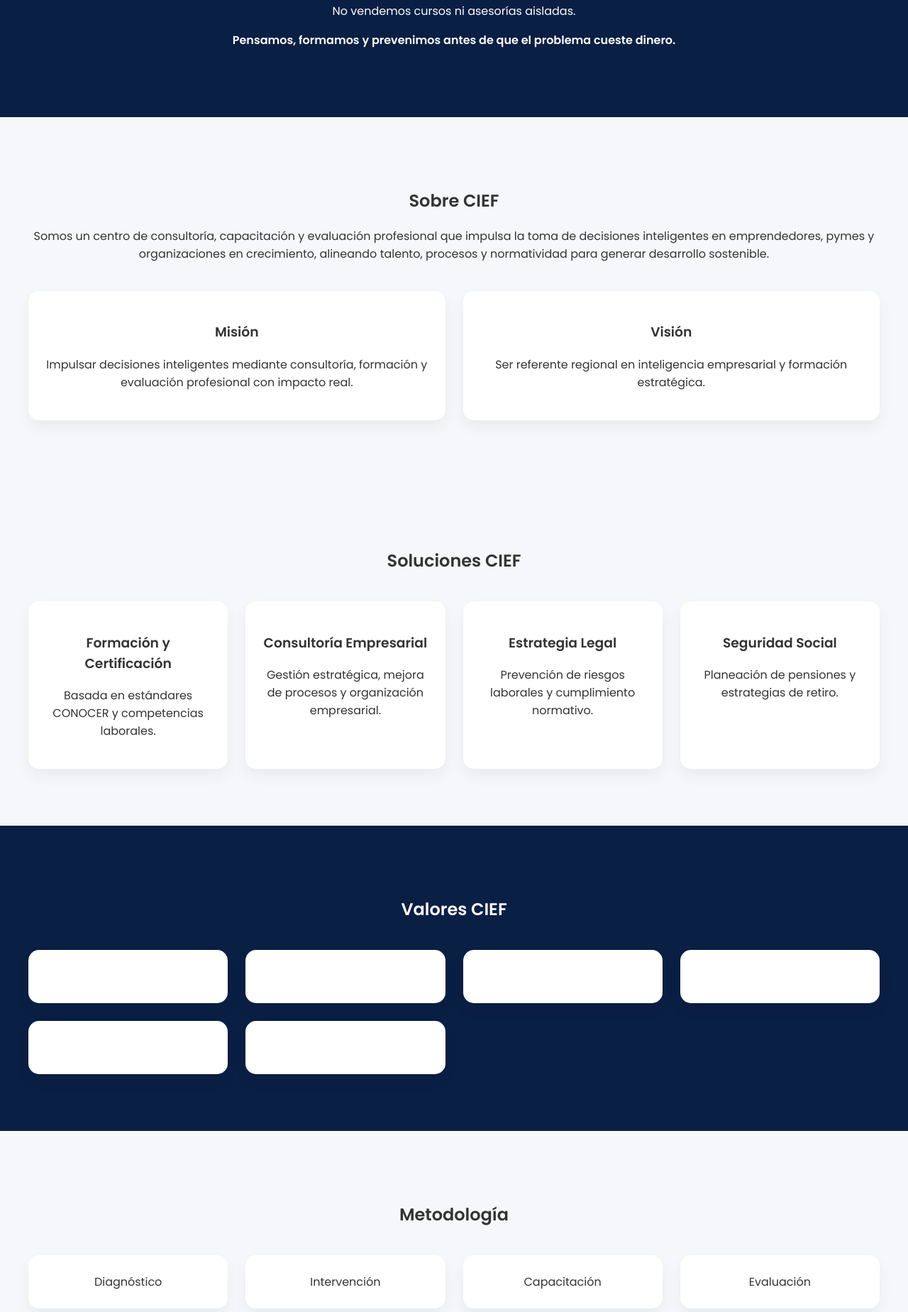
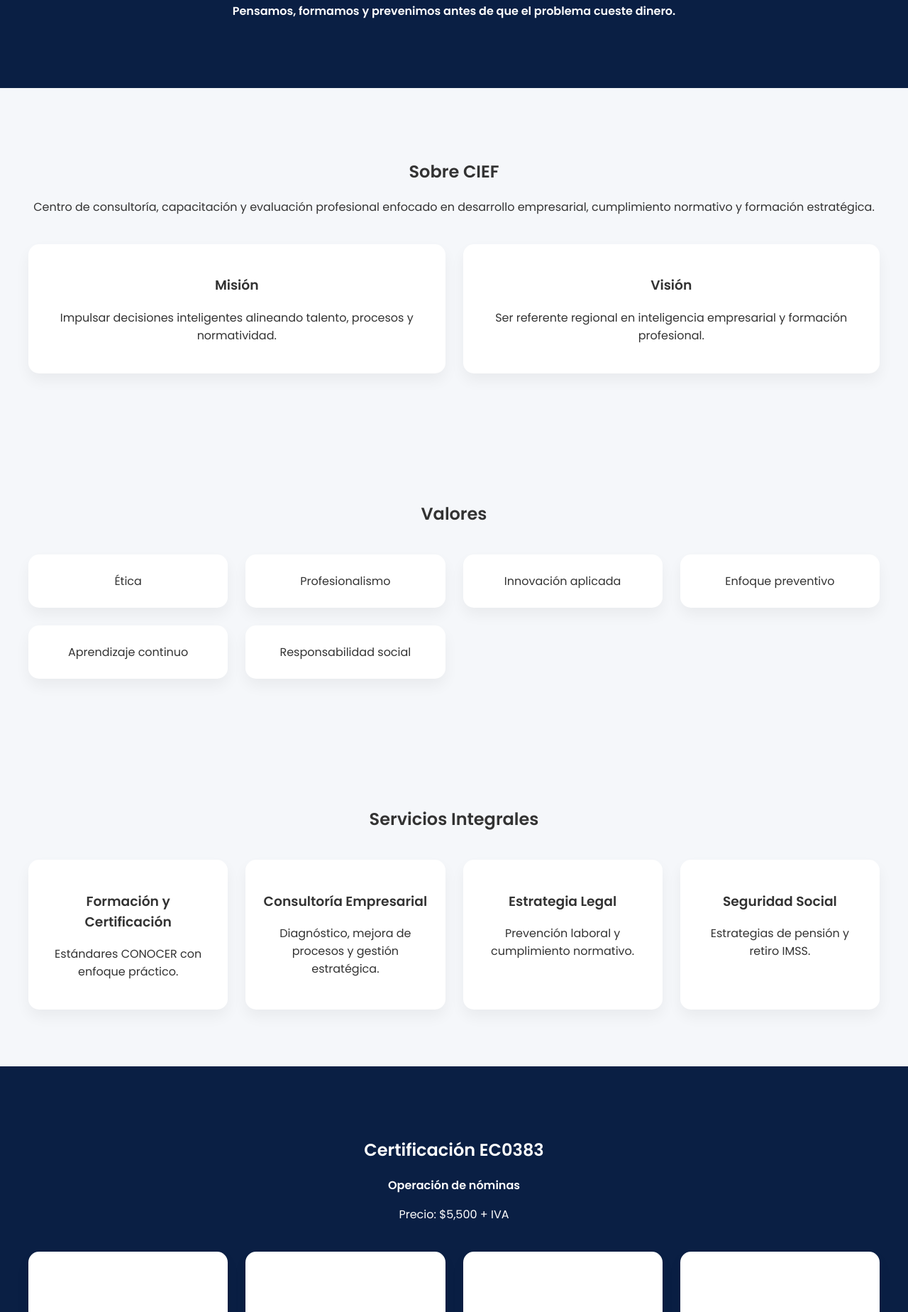
Before and after one commit to ramirez14269/ciefconsultores, a plain HTML site: page index.html in a window 1280 px wide. Shown: the part 952-2800 px from the top of the page at 71% size. Drawn offline with Linux system fonts and the light colour scheme.

Commit message:
Update index.html

```diff
--- a/index.html
+++ b/index.html
@@ -21,7 +21,6 @@
     position: fixed;
     width: 100%;
     background: rgba(10,31,68,0.95);
-    color: white;
     padding: 15px 40px;
     display: flex;
     justify-content: space-between;
@@ -31,8 +30,10 @@
 
 .logo {
     height: 50px;
+    mix-blend-mode: multiply;
 }
 
+/* NAV */
 nav a {
     color: white;
     margin-left: 20px;
@@ -53,21 +54,16 @@
 }
 
 .hero-logo {
-    width: 160px;
+    width: 150px;
     margin-bottom: 20px;
+    mix-blend-mode: multiply;
 }
 
-.hero h1 {
-    font-size: 42px;
-}
-
-/* SECTIONS */
 .section {
     padding: 80px 40px;
     text-align: center;
 }
 
-/* GRID */
 .cards {
     display: grid;
     grid-template-columns: repeat(auto-fit, minmax(250px,1fr));
@@ -82,15 +78,12 @@
     box-shadow: 0 10px 20px rgba(0,0,0,0.05);
 }
 
-/* DARK SECTION */
 .dark {
     background: #0a1f44;
     color: white;
 }
 
-/* BOTÓN */
 .btn {
-    margin-top: 20px;
     background: #ff9900;
     padding: 12px 25px;
     border-radius: 30px;
@@ -98,12 +91,11 @@
     text-decoration: none;
 }
 
-/* FOOTER */
 footer {
     background: #0a1f44;
     color: white;
+    padding: 20px;
     text-align: center;
-    padding: 20px;
 }
 
 </style>
@@ -114,10 +106,9 @@
 <header>
     <img src="logo.png" class="logo">
     <nav>
-        <a href="#">Inicio</a>
         <a href="#nosotros">Nosotros</a>
         <a href="#servicios">Servicios</a>
-        <a href="#valores">Valores</a>
+        <a href="#ec0383">Certificación</a>
         <a href="#contacto">Contacto</a>
     </nav>
 </header>
@@ -126,65 +117,37 @@
     <div>
         <img src="logo.png" class="hero-logo">
         <h1>El talento se convierte en estrategia</h1>
-        <p>Inteligencia empresarial, formación estratégica y cumplimiento normativo</p>
+        <p>Consultoría, formación y cumplimiento normativo con impacto real</p>
         <a href="#" class="btn">Solicitar diagnóstico</a>
     </div>
 </section>
 
 <section class="section dark">
     <h2>Propuesta Única de Valor</h2>
-    <p>No vendemos cursos ni asesorías aisladas.</p>
     <p><strong>Pensamos, formamos y prevenimos antes de que el problema cueste dinero.</strong></p>
 </section>
 
 <section class="section" id="nosotros">
     <h2>Sobre CIEF</h2>
     <p>
-        Somos un centro de consultoría, capacitación y evaluación profesional que impulsa la toma de decisiones inteligentes en emprendedores, pymes y organizaciones en crecimiento, alineando talento, procesos y normatividad para generar desarrollo sostenible.
+        Centro de consultoría, capacitación y evaluación profesional enfocado en desarrollo empresarial, cumplimiento normativo y formación estratégica.
     </p>
 
     <div class="cards">
         <div class="card">
             <h3>Misión</h3>
-            <p>Impulsar decisiones inteligentes mediante consultoría, formación y evaluación profesional con impacto real.</p>
+            <p>Impulsar decisiones inteligentes alineando talento, procesos y normatividad.</p>
         </div>
 
         <div class="card">
             <h3>Visión</h3>
-            <p>Ser referente regional en inteligencia empresarial y formación estratégica.</p>
+            <p>Ser referente regional en inteligencia empresarial y formación profesional.</p>
         </div>
     </div>
 </section>
 
-<section class="section" id="servicios">
-    <h2>Soluciones CIEF</h2>
-
-    <div class="cards">
-        <div class="card">
-            <h3>Formación y Certificación</h3>
-            <p>Basada en estándares CONOCER y competencias laborales.</p>
-        </div>
-
-        <div class="card">
-            <h3>Consultoría Empresarial</h3>
-            <p>Gestión estratégica, mejora de procesos y organización empresarial.</p>
-        </div>
-
-        <div class="card">
-            <h3>Estrategia Legal</h3>
-            <p>Prevención de riesgos laborales y cumplimiento normativo.</p>
-        </div>
-
-        <div class="card">
-            <h3>Seguridad Social</h3>
-            <p>Planeación de pensiones y estrategias de retiro.</p>
-        </div>
-    </div>
-</section>
-
-<section class="section dark" id="valores">
-    <h2>Valores CIEF</h2>
-
+<section class="section">
+    <h2>Valores</h2>
     <div class="cards">
         <div class="card">Ética</div>
         <div class="card">Profesionalismo</div>
@@ -195,9 +158,47 @@
     </div>
 </section>
 
+<section class="section" id="servicios">
+    <h2>Servicios Integrales</h2>
+
+    <div class="cards">
+        <div class="card">
+            <h3>Formación y Certificación</h3>
+            <p>Estándares CONOCER con enfoque práctico.</p>
+        </div>
+
+        <div class="card">
+            <h3>Consultoría Empresarial</h3>
+            <p>Diagnóstico, mejora de procesos y gestión estratégica.</p>
+        </div>
+
+        <div class="card">
+            <h3>Estrategia Legal</h3>
+            <p>Prevención laboral y cumplimiento normativo.</p>
+        </div>
+
+        <div class="card">
+            <h3>Seguridad Social</h3>
+            <p>Estrategias de pensión y retiro IMSS.</p>
+        </div>
+    </div>
+</section>
+
+<section class="section dark" id="ec0383">
+    <h2>Certificación EC0383</h2>
+    <p><strong>Operación de nóminas</strong></p>
+    <p>Precio: $5,500 + IVA</p>
+
+    <div class="cards">
+        <div class="card">Alineación (capacitación)</div>
+        <div class="card">Evaluación</div>
+        <div class="card">Certificado</div>
+        <div class="card">Capacitación en CONTPAQi y SUA</div>
+    </div>
+</section>
+
 <section class="section">
     <h2>Metodología</h2>
-
     <div class="cards">
         <div class="card">Diagnóstico</div>
         <div class="card">Intervención</div>
```
